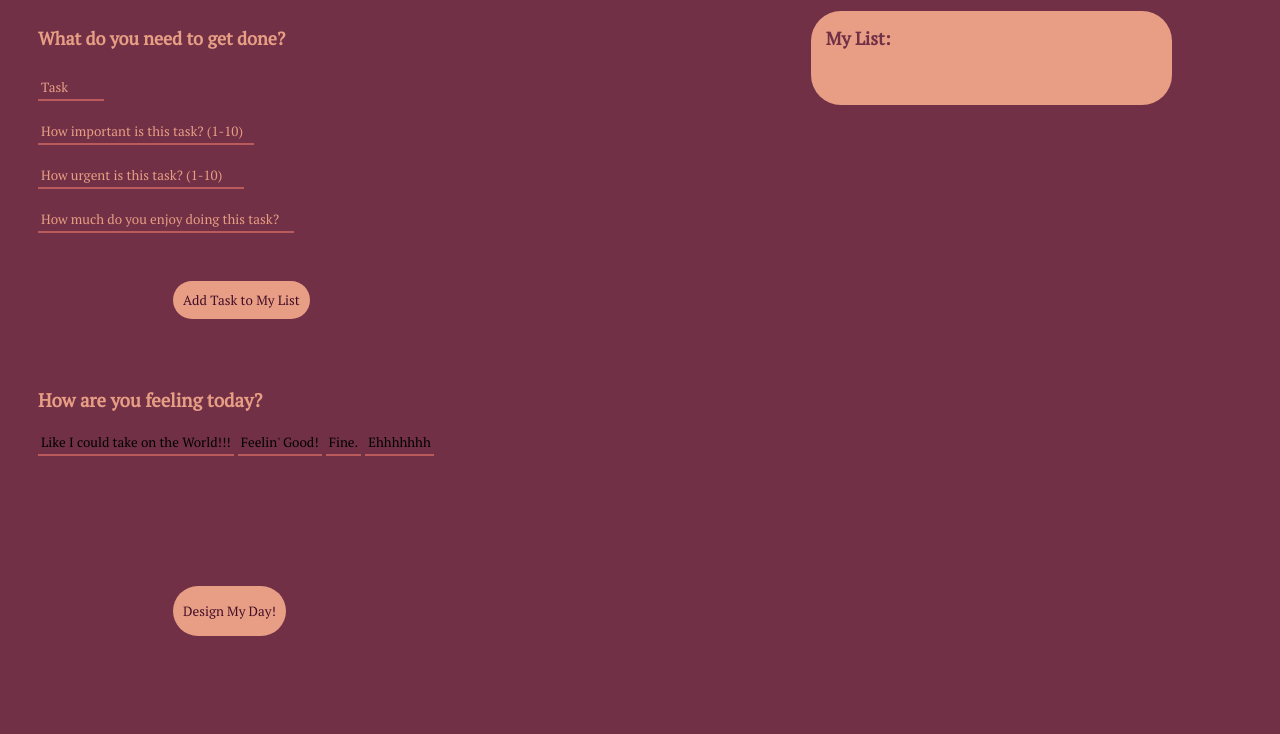
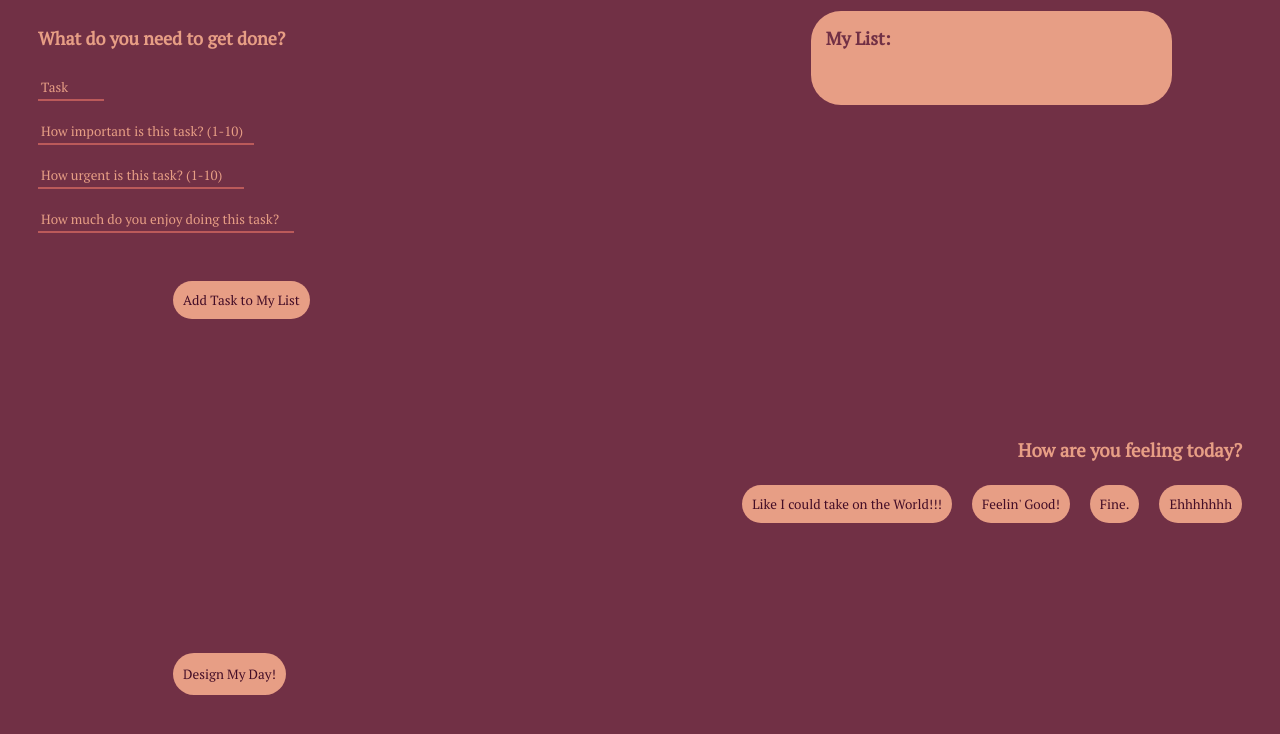
Before and after one commit to gooliajulia/Smart-Schedule-Designer, a plain HTML site: page index.html in a window 1280 px wide. Shown: the part 196-930 px from the top of the page. Drawn offline with Linux system fonts and the light colour scheme; no server answers.

Commit message:
mood button css

```diff
--- a/index.html
+++ b/index.html
@@ -64,7 +64,7 @@ GENERAL NOTES:
                 <input class='reset' type="text" id='enjoyment' placeholder="How much do you enjoy doing this task?">
                 <br>
                 <br>
-                <input type="submit" value="Add Task to My List" id='addTaskSubmitButton'>
+                <input type="submit" value="Add Task to My List" id='addTaskSubmitButton' class='button'>
             </div>
             <div class='half_page' id='to_do_list'>
                 <h2>My List:</h2>
@@ -75,18 +75,18 @@ GENERAL NOTES:
         <section id='mood_check'>
             <h3>How are you feeling today?</h3>
             <div id='mood_buttons'>
-                <input type="submit" value="Like I could take on the World!!!" id='takeOnTheWorld'>
-                <input type="submit" value="Feelin' Good!" id='good'>
-                <input type="submit" value="Fine." id='fine'>
-                <input type="submit" value="Ehhhhhhh" id='ehh'>
+                <input type="submit" value="Like I could take on the World!!!" id='takeOnTheWorld' class='button' class='mood'>
+                <input type="submit" value="Feelin' Good!" id='good' class='button' class='mood'>
+                <input type="submit" value="Fine." id='fine' class='button' class='mood'>
+                <input type="submit" value="Ehhhhhhh" id='ehh' class='button' class='mood'>
             </div>
         </section>
         <section class='body_child' class='two_side_by_side'   id='inspire'>
             <!-- can potentially remove this div as the section does the same job. Also consider renameing all full_page and half_page classes to half width to not confuse with height/vertical -->
             <div class='full_page' id="advice">
                 <!-- <img src='#' alt='Pretty Image' height='200px'> -->
-                <input type="submit" value="Design My Day!" id='designMyDayButton'>
-                <h3 id='advice_placeholder'></h3>
+                <input type="submit" value="Design My Day!" id='designMyDayButton' class='button'>
+
             </div>
         </section>
         <section class='body_child' id='schedule'>
@@ -99,6 +99,7 @@ GENERAL NOTES:
         </section>
     <!-- I'm not confident this is the correct way to make a footer. Check back here if issues formatting. Probably have to do this in CSS-->
     <footer height='200px'>
+        <h3 id='advice_placeholder'></h3>
     </footer>
 
 </body>
--- a/style.css
+++ b/style.css
@@ -255,34 +255,62 @@ input#enjoyment {
     width: 250px;
 }
 
-input#addTaskSubmitButton {
+input.button {
     padding: 10px;
     border: none;
     border-radius: 25px;
     background-color: #e79e85;
-    margin-left: 135px;
-    margin-top: 30px;
+    /* margin-left: 135px; */
+    /* margin-top: 30px; */
     color: #430d27;
 }
 
+input#addTaskSubmitButton {
+    /* padding: 10px; */
+    /* border: none; */
+    /* border-radius: 25px;
+    background-color: #e79e85; */
+    margin-left: 135px;
+    margin-top: 30px;
+    /* color: #430d27; */
+}
+
 input#designMyDayButton {
-    padding: 10px;
+    /* padding: 10px;
     border: none;
     border-radius: 25px;
-    background-color: #e79e85;
+    background-color: #e79e85; */
     margin-left: 135px;
     margin-top: 30px;
     margin-right: 50px;
-    height: 50px;
+    height: 42px;
     color: #430d27;
 }
 
-section#inspire {
-    /* background-color: #e79e85; */
-    /* width: 100vw; */
+div#mood_buttons {
+    display: flex;
+    gap: 20px;
+    padding-top: 5px;
+    justify-content: flex-end;
+}
 
+section#mood_check h3 {
+    text-align: right;
 }
+section#mood_check {
+    margin-top: 50px;
+}
+
+/* section#inspire {
+    background-color: #e79e85;
+    width: 100vw;
+
+} */
 
 .strike {
     text-decoration: line-through #430d27;
 }
+
+h3#advice_placeholder {
+    text-align: center;
+}
```
